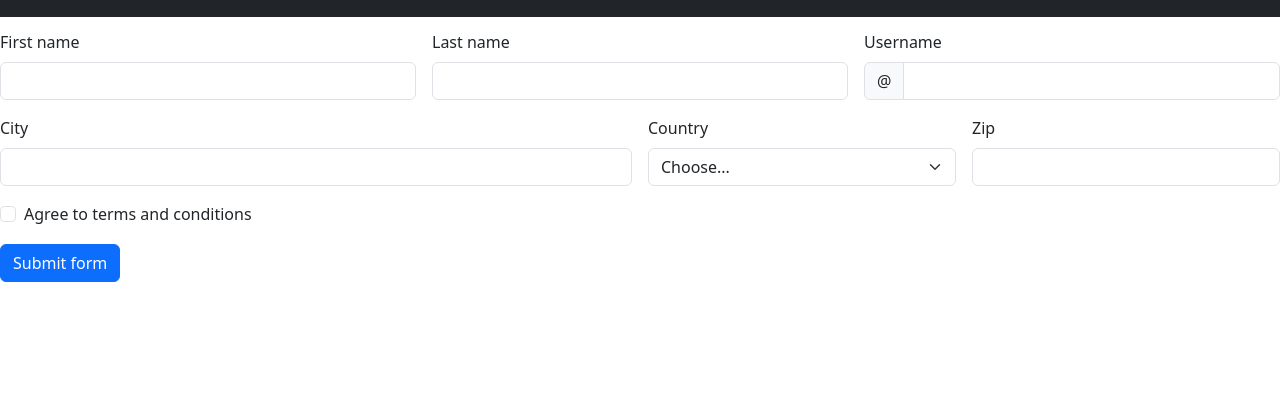
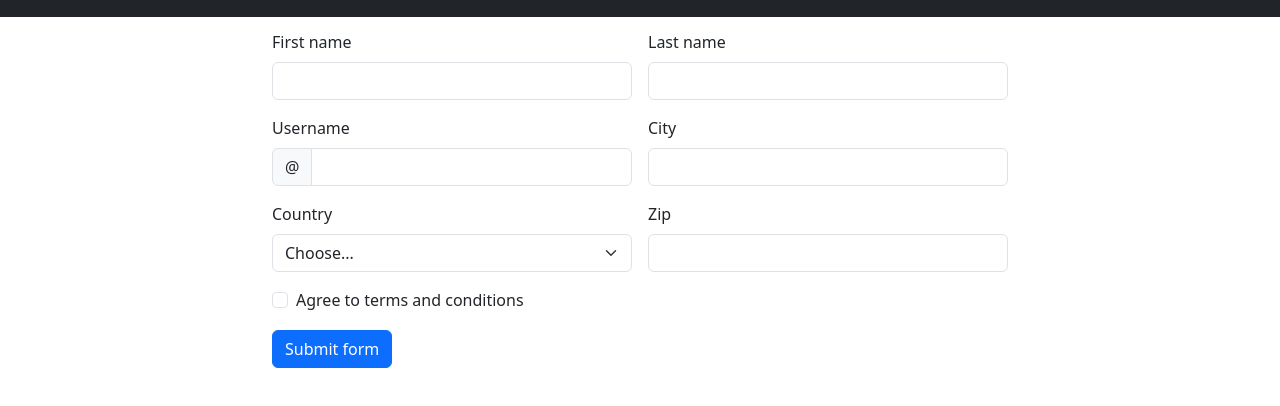
Before and after one commit to PhiliraniThabwa/cse23-103, a plain HTML site: page login.html in a window 1280 px wide. Shown: the part 64-470 px from the top of the page. Drawn offline with nearby package versions, Linux system fonts and the light colour scheme.

Commit message:
Update login.html

```diff
--- a/login.html
+++ b/login.html
@@ -58,22 +58,26 @@
           </div>
         </nav>
       </header>
+
+      <div class="container">
+        <div class="row justify-content-center">
+            <div class="col-md-8">
                 <form class="row g-3 needs-validation" novalidate>
-        <div class="col-md-4">
+                    <div class="col-md-6">
                         <label for="validationCustom01" class="form-label">First name</label>
                         <input type="text" class="form-control" id="validationCustom01" value="" required>
                         <div class="valid-feedback">
                             Looks good!
                         </div>
                     </div>
-        <div class="col-md-4">
+                    <div class="col-md-6">
                         <label for="validationCustom02" class="form-label">Last name</label>
                         <input type="text" class="form-control" id="validationCustom02" value="" required>
                         <div class="valid-feedback">
                             Looks good!
                         </div>
                     </div>
-        <div class="col-md-4">
+                    <div class="col-md-6">
                         <label for="validationCustomUsername" class="form-label">Username</label>
                         <div class="input-group has-validation">
                             <span class="input-group-text" id="inputGroupPrepend">@</span>
@@ -90,12 +94,12 @@
                             Please provide a valid city.
                         </div>
                     </div>
-        <div class="col-md-3">
+                    <div class="col-md-6">
                         <label for="validationCustom04" class="form-label">Country</label>
                         <select class="form-select" id="validationCustom04" required>
                             <option selected disabled value="">Choose...</option>
                             <option>Botswana</option>
-            <option>Zimababwe</option>
+                            <option>Zimbabwe</option>
                             <option>South Africa</option>
                             <option>Zambia</option>
                             <option>Malawi</option>
@@ -104,7 +108,7 @@
                             Please select a valid state.
                         </div>
                     </div>
-        <div class="col-md-3">
+                    <div class="col-md-6">
                         <label for="validationCustom05" class="form-label">Zip</label>
                         <input type="text" class="form-control" id="validationCustom05" required>
                         <div class="invalid-feedback">
@@ -123,11 +127,14 @@
                         </div>
                     </div>
                     <div class="col-12">
-          <a href="index.html"
+                        <a href="index.html">
                             <button class="btn btn-primary" type="submit">Submit form</button>
                         </a>
                     </div>
                 </form>
+            </div>
+        </div>
+    </div>
 
       <script src="https://cdn.jsdelivr.net/npm/bootstrap@5.3.3/dist/js/bootstrap.bundle.min.js" integrity="sha384-YvpcrYf0tY3lHB60NNkmXc5s9fDVZLESaAA55NDzOxhy9GkcIdslK1eN7N6jIeHz" crossorigin="anonymous"></script>
     </body>
```
Lines whose indentation alone changed are shown as unchanged.
